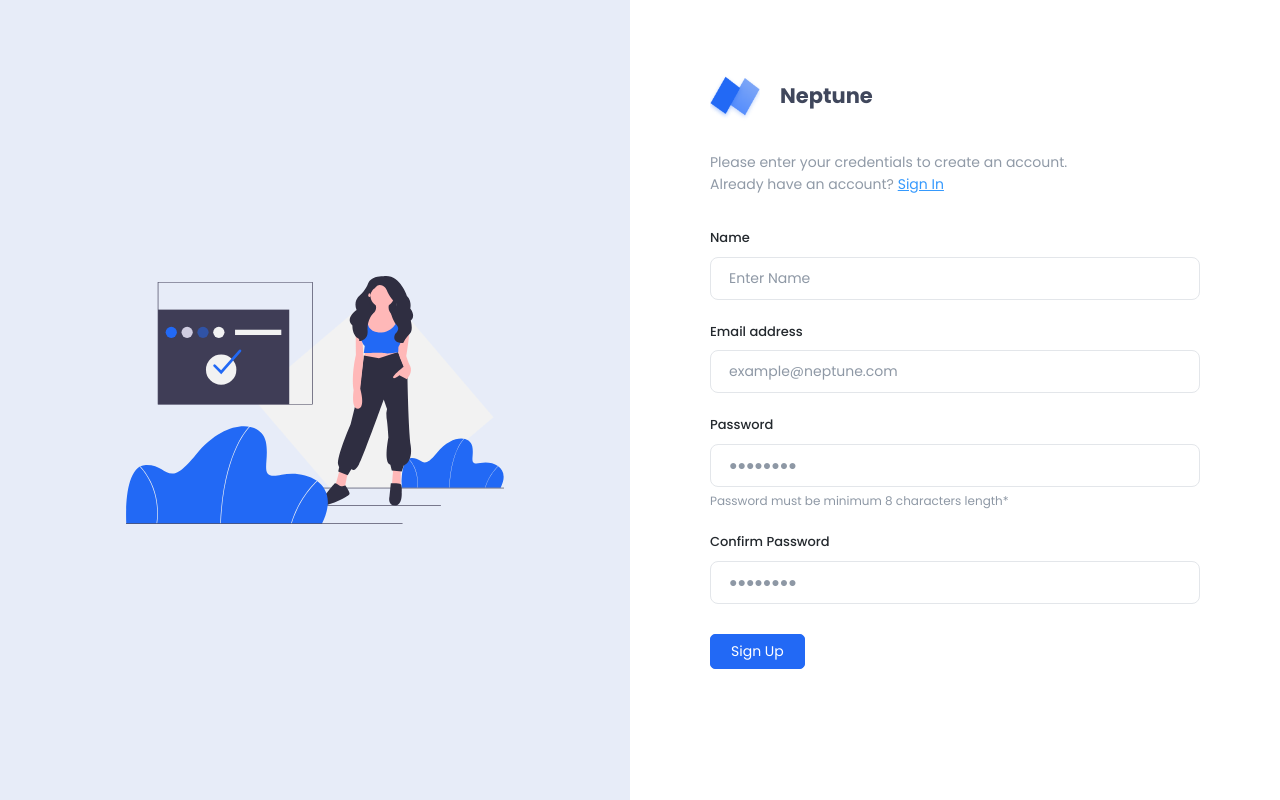
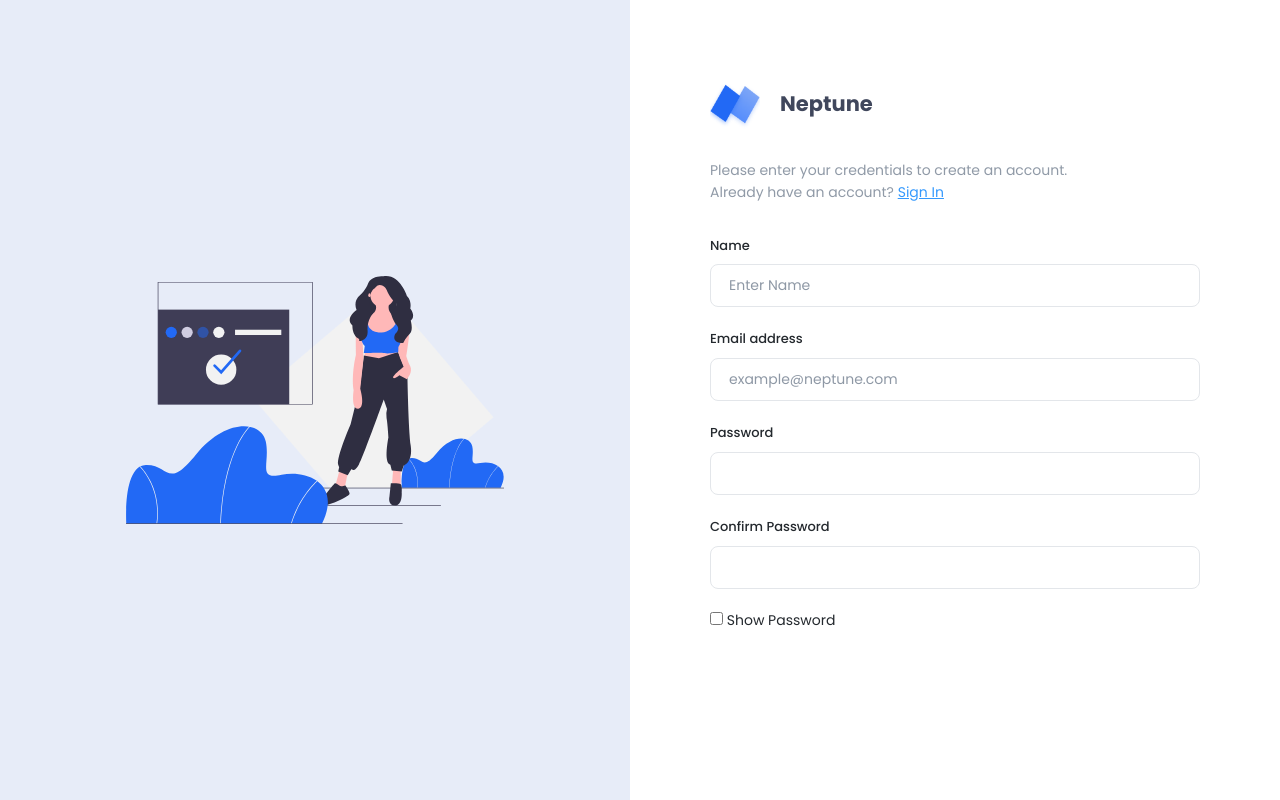
Before and after one commit to Tanvir-Alam625/Dashboard-in-php, a PHP site: page /signup.php in a window 1280 px wide. Run offline with PHP 8.4, Linux system fonts and the light colour scheme.

Commit message:
hide show functionality added

```diff
--- a/dashboard/auth/signup.php
+++ b/dashboard/auth/signup.php
@@ -29,12 +29,12 @@ session_start();
 		 id="signUpUsername" aria-describedby="signUpUsername" placeholder="Enter Name">
 		<!-- name error Message  -->
 		<?php
-		if(isset($_SESSION['name_value'])){
+		if(isset($_SESSION['name_error'])){
 			?>
-			<p class="text-danger"><?= $_SESSION['name_value']?></p>
+			<p class="text-danger"><?= $_SESSION['name_error']?></p>
 			<?php
 		}
-		unset($_SESSION['name_value']);
+		unset($_SESSION['name_error']);
 
 		?>
 		<label for="signUpEmail" class="form-label">Email address</label>
@@ -61,17 +61,57 @@ session_start();
 
 		?>
 		<label for="signUpPassword"  class="form-label">Password</label>
-		<input type="password" name="password" class="form-control" id="signUpPassword" aria-describedby="signUpPassword" placeholder="&#9679;&#9679;&#9679;&#9679;&#9679;&#9679;&#9679;&#9679;">
-		<div id="emailHelp" class="form-text m-b-md">Password must be minimum 8 characters length*</div>
+		<input type="password" name="password"
+		onclick="getShowPassword()" onblur="getHidePassword()"
+		show-hide="password"
+		id="signUpPassword" class="form-control m-b-md <?=isset($_SESSION['password_error']) ? 'is-invalid': ''?>"
+		  aria-describedby="signUpPassword" >
+		<!-- password error message  -->
+		 <?php
+		if(isset($_SESSION['password_error'])){
+			?>
+			<p class="text-danger"><?= $_SESSION['password_error']?></p>
+			<?php
+		}
+		unset($_SESSION['password_error']);
+
+		?>
 
 		<label for="signUpPassword" class="form-label">Confirm Password</label>
-		<input type="password" name="confirm-password" class="form-control" id="signUpPassword" aria-describedby="signUpPassword" placeholder="&#9679;&#9679;&#9679;&#9679;&#9679;&#9679;&#9679;&#9679;">
+		<input type="password" name="confirm-password"
+		show-hide="password"
+		onclick="getShowPassword()" onblur="getHidePassword()"
+		 class="form-control m-b-md <?=isset($_SESSION['Cpassword_error']) ? 'is-invalid': ''?>"
+
+		 id="signUpPassword" aria-describedby="signUpPassword" >
+		<?php
+		if(isset($_SESSION['Cpassword_error'])){
+			?>
+			<p class="text-danger"><?= $_SESSION['Cpassword_error']?></p>
+			<?php
+		}
+		unset($_SESSION['Cpassword_error']);
+
+		?>
+		<div classclass="form-text m-b-md" >
+			<input type="checkbox"  class="input-checkbox" id="checkbox">
+			<label for="checkbox">Show Password</label>
+		</div>
 </div>
 
-<div class="auth-submit">
-<button type="submit" class="btn btn-primary">Sign Up</button>
-</div>
 </form>
+<!-- this is script tags -->
+<script>
+	const passcode = document.querySelectorAll('[show-hide="password"]');
+	function getHidePassword(){
+		passcode[0].type= 'password';
+		passcode[1].type= 'password';
+	}
+	function getShowPassword(){
+		passcode[0].type= 'text';
+		passcode[1].type= 'text';
+	}
+</script>
 <div class="divider"></div>
 </div>
 </div>
```
Also changed, not shown: dashboard/auth/signup-data.php (+22 -4 lines).
